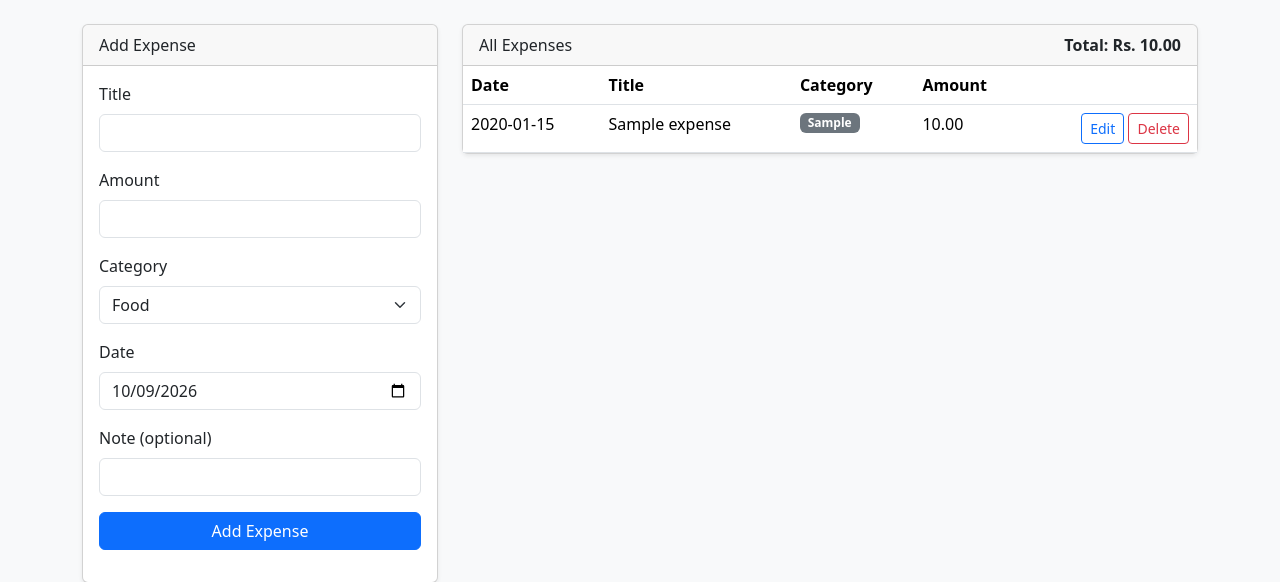
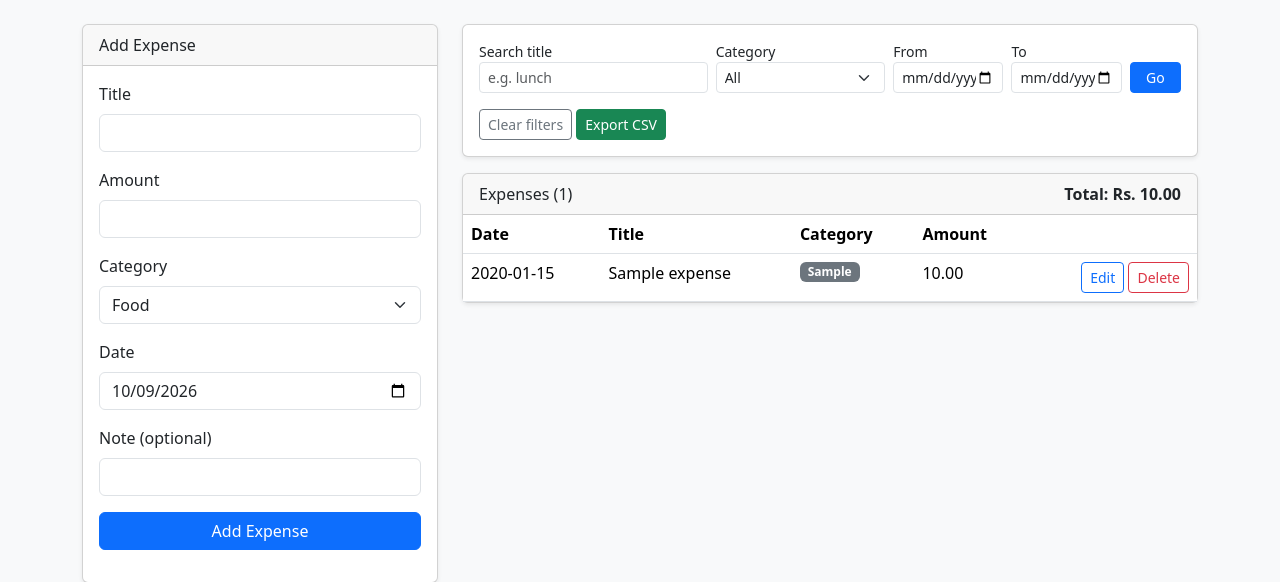
Before and after one commit to Tharun701/expense-tracker, a Flask app: page / in a window 1280 px wide. Shown: the part 87-669 px from the top of the page. Run offline with Flask 3, Linux system fonts and the light colour scheme; a user stored in the database is signed in; tables that the repository leaves empty hold one stand-in row (values such as "Sample post").

Commit message:
Step 7: search, filters and CSV export

```diff
--- a/app.py
+++ b/app.py
@@ -1,6 +1,9 @@
+import csv
+import io
 from datetime import date, datetime, timedelta
 
-from flask import Flask, flash, redirect, render_template, request, url_for
+from flask import (Flask, Response, flash, redirect, render_template, request,
+                   url_for)
 from flask_login import (LoginManager, UserMixin, current_user, login_required,
                          login_user, logout_user)
 from flask_sqlalchemy import SQLAlchemy
@@ -71,6 +74,44 @@ def get_own_expense_or_404(expense_id):
     return Expense.query.filter_by(id=expense_id, user_id=current_user.id).first_or_404()
 
 
+def parse_date(text):
+    """Turn '2026-10-08' into a date, or None if empty or invalid."""
+    try:
+        return datetime.strptime(text or "", "%Y-%m-%d").date()
+    except ValueError:
+        return None
+
+
+def filtered_expenses():
+    """Build the query step by step from the URL filters. Returns (query, filters)."""
+    q = request.args.get("q", "").strip()
+    category = request.args.get("category", "")
+    start = parse_date(request.args.get("start"))
+    end = parse_date(request.args.get("end"))
+
+    query = Expense.query.filter_by(user_id=current_user.id)
+    if q:
+        query = query.filter(Expense.title.ilike(f"%{q}%"))
+    if category in CATEGORIES:
+        query = query.filter(Expense.category == category)
+    if start:
+        query = query.filter(Expense.expense_date >= start)
+    if end:
+        query = query.filter(Expense.expense_date <= end)
+
+    query = query.order_by(Expense.expense_date.desc(), Expense.id.desc())
+    filters = {"q": q, "category": category,
+               "start": start.isoformat() if start else "",
+               "end": end.isoformat() if end else ""}
+    return query, filters
+
+
+def csv_safe(value):
+    """Stop spreadsheet formula injection (cells starting with = + - @)."""
+    text = str(value or "")
+    return "'" + text if text[:1] in ("=", "+", "-", "@") else text
+
+
 # ---------- Authentication ----------
 
 @app.route("/register", methods=["GET", "POST"])
@@ -122,11 +163,27 @@ def logout():
 @app.route("/")
 @login_required
 def index():
-    expenses = (Expense.query.filter_by(user_id=current_user.id)
-                .order_by(Expense.expense_date.desc(), Expense.id.desc()).all())
+    query, filters = filtered_expenses()
+    expenses = query.all()
     total = sum(e.amount for e in expenses)
     return render_template("index.html", expenses=expenses, total=total,
-                           categories=CATEGORIES, today=date.today().isoformat())
+                           categories=CATEGORIES, today=date.today().isoformat(),
+                           filters=filters)
+
+
+@app.route("/export")
+@login_required
+def export():
+    query, _ = filtered_expenses()
+    buffer = io.StringIO()
+    writer = csv.writer(buffer)
+    writer.writerow(["Date", "Title", "Category", "Amount", "Note"])
+    for e in query.all():
+        writer.writerow([e.expense_date.isoformat(), csv_safe(e.title), e.category,
+                         f"{e.amount:.2f}", csv_safe(e.note)])
+    # "\ufeff" lets Excel read the file as UTF-8
+    return Response("\ufeff" + buffer.getvalue(), mimetype="text/csv",
+                    headers={"Content-Disposition": "attachment; filename=expenses.csv"})
 
 
 @app.route("/add", methods=["POST"])
@@ -184,15 +241,12 @@ def dashboard():
         Expense.expense_date < next_month_start,
     ]
 
-    # SQL: SELECT SUM(amount) ... WHERE this month
     month_total = db.session.query(func.coalesce(func.sum(Expense.amount), 0)).filter(*this_month).scalar()
     month_count = Expense.query.filter(*this_month).count()
 
-    # SQL: SELECT category, SUM(amount) ... GROUP BY category
     by_category = (db.session.query(Expense.category, func.sum(Expense.amount))
                    .filter(*this_month).group_by(Expense.category).all())
 
-    # Last 6 months, oldest first, e.g. ["2026-05", ..., "2026-10"]
     months = []
     y, m = today.year, today.month
     for _ in range(6):
@@ -220,5 +274,6 @@ def dashboard():
         month_values=[round(totals.get(k, 0), 2) for k in months],
     )
 
+
 if __name__ == "__main__":
     app.run(debug=True)
--- a/templates/index.html
+++ b/templates/index.html
@@ -38,9 +38,44 @@
     </div>
 
     <div class="col-md-8">
+        <div class="card shadow-sm mb-3">
+            <div class="card-body">
+                <form method="GET" action="/" class="row g-2 align-items-end">
+                    <div class="col-md-4">
+                        <label class="form-label mb-0 small">Search title</label>
+                        <input type="text" name="q" value="{{ filters.q }}" class="form-control form-control-sm" placeholder="e.g. lunch">
+                    </div>
+                    <div class="col-md-3">
+                        <label class="form-label mb-0 small">Category</label>
+                        <select name="category" class="form-select form-select-sm">
+                            <option value="">All</option>
+                            {% for c in categories %}
+                            <option value="{{ c }}" {% if c == filters.category %}selected{% endif %}>{{ c }}</option>
+                            {% endfor %}
+                        </select>
+                    </div>
+                    <div class="col-md-2">
+                        <label class="form-label mb-0 small">From</label>
+                        <input type="date" name="start" value="{{ filters.start }}" class="form-control form-control-sm">
+                    </div>
+                    <div class="col-md-2">
+                        <label class="form-label mb-0 small">To</label>
+                        <input type="date" name="end" value="{{ filters.end }}" class="form-control form-control-sm">
+                    </div>
+                    <div class="col-md-1 d-grid">
+                        <button type="submit" class="btn btn-sm btn-primary">Go</button>
+                    </div>
+                </form>
+                <div class="mt-2">
+                    <a href="/" class="btn btn-sm btn-outline-secondary">Clear filters</a>
+                    <a href="/export?{{ request.query_string.decode() }}" class="btn btn-sm btn-success">Export CSV</a>
+                </div>
+            </div>
+        </div>
+
         <div class="card shadow-sm">
             <div class="card-header d-flex justify-content-between">
-                <span>All Expenses</span>
+                <span>Expenses ({{ expenses|length }})</span>
                 <strong>Total: Rs. {{ "%.2f"|format(total) }}</strong>
             </div>
             <div class="table-responsive">
@@ -71,7 +106,7 @@
                         </tr>
                         {% else %}
                         <tr>
-                            <td colspan="5" class="text-center text-muted py-4">No expenses yet. Add your first one!</td>
+                            <td colspan="5" class="text-center text-muted py-4">No expenses found.</td>
                         </tr>
                         {% endfor %}
                     </tbody>
```
